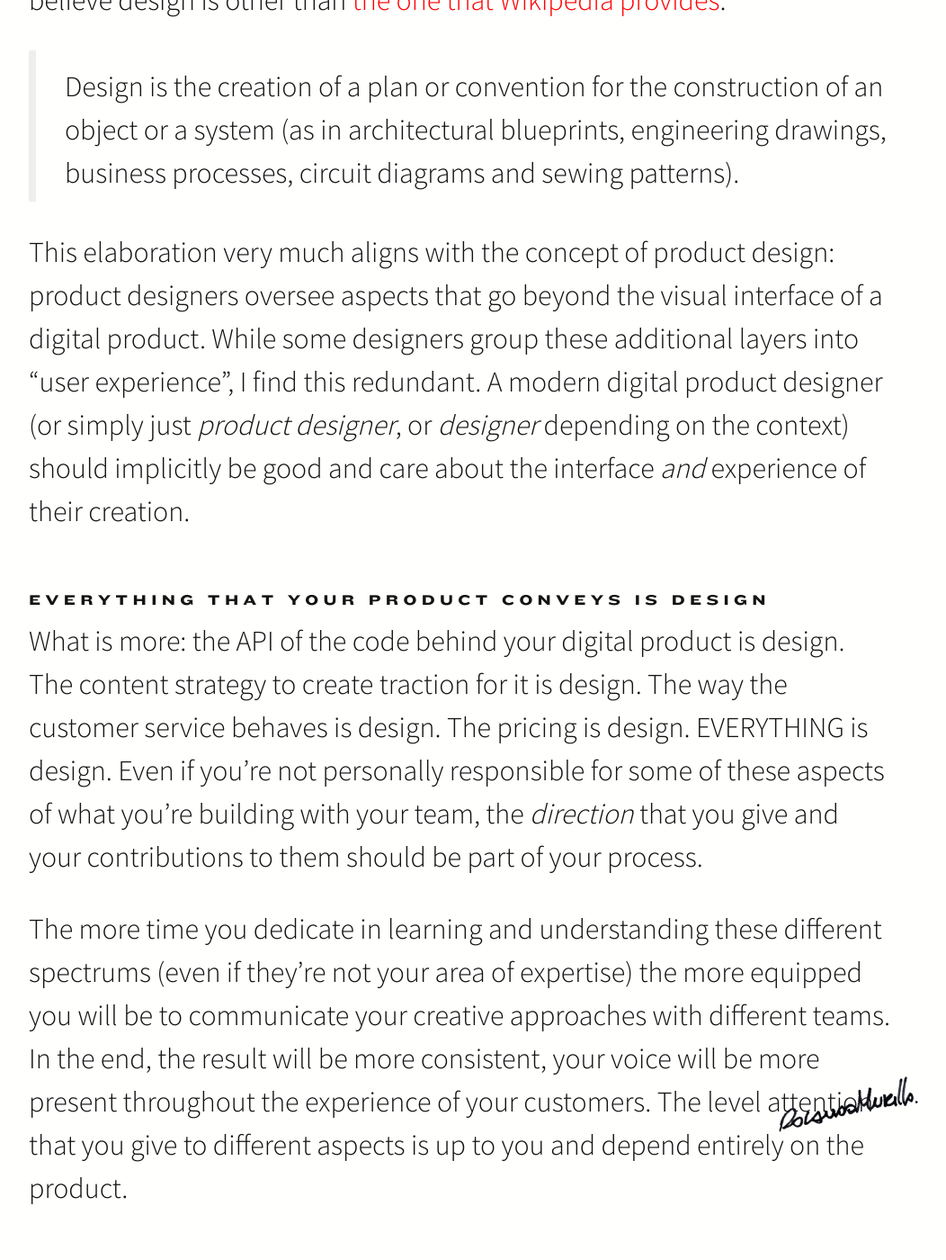
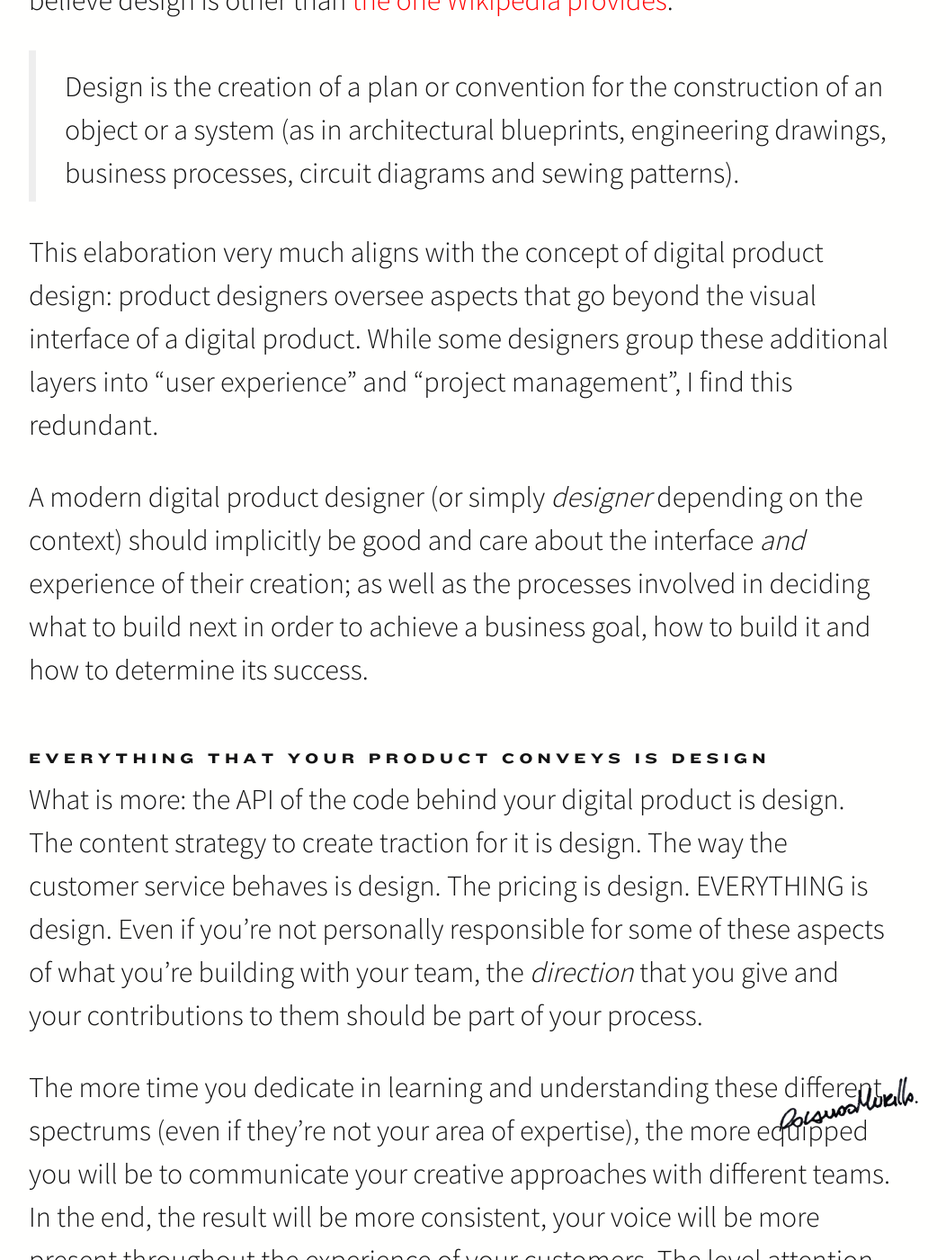
Before and after one commit to rnmp/rnmp.github.io, a Jekyll site: the page built from views.md, in a window 1280 px wide and 1400 px high, scrolled down 780 px. Shown: the whole window at 90% size, without its empty margins (128-1180 px from the left). Built offline with Jekyll 4.4.1, drawn with Linux system fonts in a browser that asks for light colours; comment, search, counter and statistics services are not loaded; some of the changed text lies outside the part shown.

Commit message:
save changes

```diff
--- a/views.md
+++ b/views.md
@@ -9,21 +9,23 @@
 They are not in order and may even contradict each other, since they're all—as you'll see—conditional and depend 100% on the problem that you're meant to solve through design.
 
 # The modern designer
-As simplistic as it may sound, I cannot find a better definition of what I believe design is other than [the one that Wikipedia provides](https://en.wikipedia.org/wiki/Design):
+As simplistic as it may sound, I cannot find a better definition of what I believe design is other than [the one Wikipedia provides](https://en.wikipedia.org/wiki/Design):
 
 >Design is the creation of a plan or convention for the construction of an object or a system (as in architectural blueprints, engineering drawings, business processes, circuit diagrams and sewing patterns).
 
-This elaboration very much aligns with the concept of product design: product designers oversee aspects that go beyond the visual interface of a digital product. While some designers group these additional layers into "user experience", I find this redundant. A modern digital product designer (or simply just _product designer_, or _designer_ depending on the context) should implicitly be good and care about the interface _and_ experience of their creation.
+This elaboration very much aligns with the concept of digital product design: product designers oversee aspects that go beyond the visual interface of a digital product. While some designers group these additional layers into "user experience" and "project management", I find this redundant.
+
+A modern digital product designer (or simply _designer_ depending on the context) should implicitly be good and care about the interface _and_ experience of their creation; as well as the processes involved in deciding what to build next in order to achieve a business goal, how to build it and how to determine its success.
 
 # Everything that your product conveys is design
 What is more: the API of the code behind your digital product is design. The content strategy to create traction for it is design. The way the customer service behaves is design. The pricing is design. EVERYTHING is design. Even if you're not personally responsible for some of these aspects of what you're building with your team, the _direction_ that you give and your contributions to them should be part of your process.
 
-The more time you dedicate in learning and understanding these different spectrums (even if they're not your area of expertise) the more equipped you will be to communicate your creative approaches with different teams. In the end, the result will be more consistent, your voice will be more present throughout the experience of your customers. The level attention that you give to different aspects is up to you and depend entirely on the product.
+The more time you dedicate in learning and understanding these different spectrums (even if they're not your area of expertise), the more equipped you will be to communicate your creative approaches with different teams. In the end, the result will be more consistent, your voice will be more present throughout the experience of your customers. The level attention that you give to different aspects is up to you and depend entirely on the product.
 
 # Help people understand design / teaching is great
 
-# Mininum Viable Product
-T
+# Minimum Viable Product
+What the concept of MVP means translates to implementing your design in the least amount of time possible. This provides modularity/granularity when priorities shift rapidly and reduces the chances of not being properly informed. Makes you more reactive.
 
 # Enough is more
 
```
